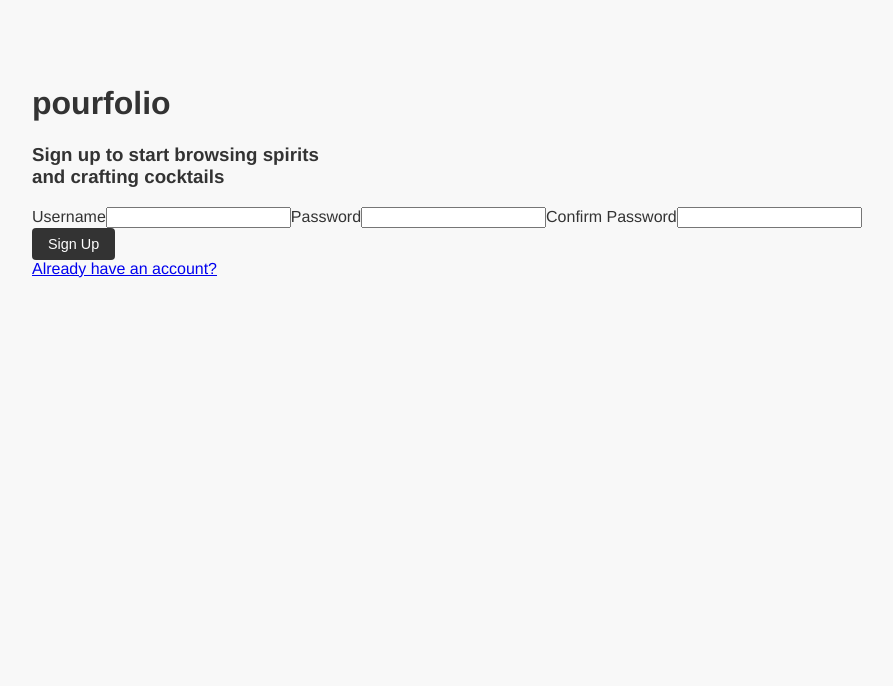
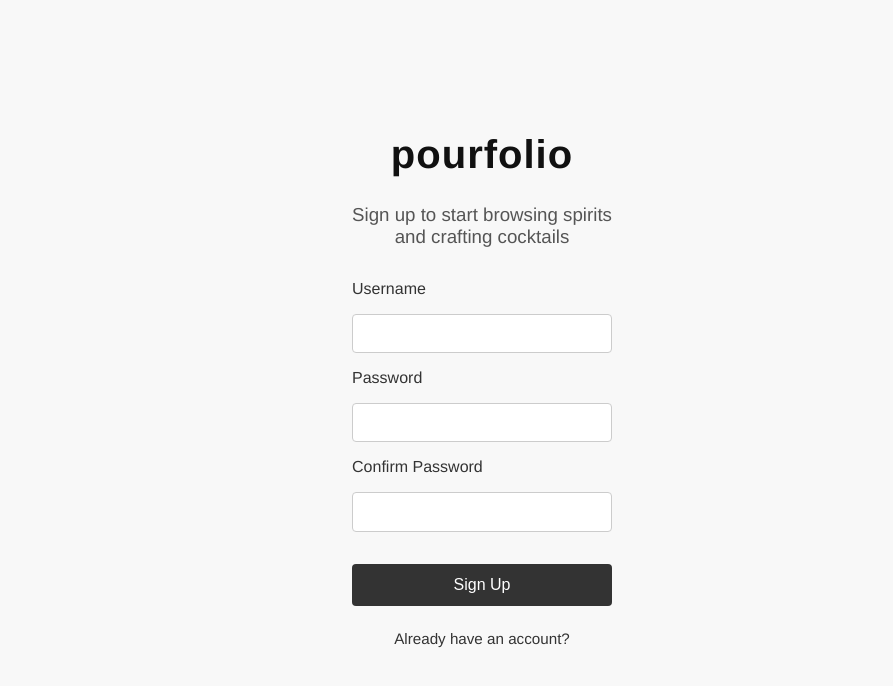
Before and after one commit to gabriellerodarte/pourfolio, a React app in the folder client/: page /signup in a window 1280 px wide. Shown: the whole page, without its empty margins (158-1051 px from the left). Built offline with nearby package versions, Linux system fonts and the light colour scheme; no server answers.

Commit message:
style login and signup

```diff
--- a/client/src/components/Login.js
+++ b/client/src/components/Login.js
@@ -3,6 +3,7 @@ import * as Yup from "yup"
 import { useContext } from "react";
 import { UserContext } from "../context/UserContext";
 import { NavLink, useNavigate } from "react-router-dom";
+import "../styles/auth.css";
 
 function Login() {
     const { setUser, setUserSpirits, setLoggedIn } = useContext(UserContext)
@@ -19,8 +20,9 @@ function Login() {
     }
 
     return (
-        <div>
+        <div className="auth-container">
             <h1 onClick={() => navigate("/")}>pourfolio</h1>
+            <br/>
             <Formik
                 initialValues={initialValues}
                 validationSchema={LoginSchema}
@@ -49,16 +51,16 @@ function Login() {
                     })
                 }}
             >
-                <Form>
+                <Form className="auth-form">
                     <label htmlFor="username">Username</label>
                     <Field name="username" type="text"/>
-                    <ErrorMessage name="username"/>
+                    <ErrorMessage name="username" component="div" className="error"/>
 
                     <label htmlFor="password">Password</label>
                     <Field name="password" type="password"/>
-                    <ErrorMessage name="password"/>
+                    <ErrorMessage name="password" component="div" className="error"/>
 
-                    <button type="submit">Login</button>
+                    <button type="submit">Log In</button>
                 </Form>
             </Formik>
         <p>
--- a/client/src/components/Signup.js
+++ b/client/src/components/Signup.js
@@ -3,6 +3,7 @@ import { useContext } from 'react';
 import * as Yup from 'yup';
 import { UserContext } from '../context/UserContext';
 import { NavLink, useNavigate } from 'react-router-dom';
+import "../styles/auth.css";
 
 
 function Signup() {
@@ -24,7 +25,7 @@ function Signup() {
     }
 
     return (
-        <div>
+        <div className='auth-container'>
             <h1 onClick={() => navigate("/")}>pourfolio</h1>
             <h3>Sign up to start browsing spirits<br/>and crafting cocktails</h3>
 
@@ -51,19 +52,19 @@ function Signup() {
                     })
                 }}
             >
-                <Form>
+                <Form className='auth-form'>
                     <label htmlFor="username">Username</label>
                     <Field name="username" type="text"/>
-                    <ErrorMessage name="username"/>
+                    <ErrorMessage name="username" component="div" className="error"/>
 
                     <label htmlFor="password">Password</label>
                     <Field name="password" type="password"/>
-                    <ErrorMessage name="password"/>
+                    <ErrorMessage name="password" component="div" className="error"/>
 
 
                     <label htmlFor="confirmPassword">Confirm Password</label>
                     <Field name="confirmPassword" type="password"/>
-                    <ErrorMessage name="confirmPassword"/>
+                    <ErrorMessage name="confirmPassword" component="div" className="error"/>
 
                     <button type="submit">Sign Up</button>
                 </Form>
--- /dev/null
+++ b/client/src/styles/auth.css
@@ -0,0 +1,78 @@
+.auth-container {
+  display: flex;
+  flex-direction: column;
+  justify-content: center;
+  align-items: center;
+  min-height: 70vh;
+  text-align: center;
+  padding: 2rem;
+}
+
+.auth-container h1 {
+  font-size: 2.5rem;
+  letter-spacing: 1px;
+  cursor: pointer;
+  margin-bottom: 0.5rem;
+  color: #111;
+}
+
+.auth-container h3 {
+  font-weight: 400;
+  color: #555;
+  margin-bottom: 2rem;
+}
+
+.auth-form {
+  display: flex;
+  flex-direction: column;
+  width: 100%;
+  max-width: 400px;
+  gap: 1rem;
+}
+
+.auth-form label {
+  text-align: left;
+  font-weight: 500;
+  color: #333;
+}
+
+.auth-form input {
+  padding: 0.6rem;
+  border: 1px solid #ccc;
+  border-radius: 4px;
+  font-size: 1rem;
+}
+
+.auth-form .error {
+  color: crimson;
+  font-size: 0.85rem;
+  text-align: left;
+}
+
+.auth-form button {
+  margin-top: 1rem;
+  background-color: #333;
+  color: #fff;
+  border: none;
+  padding: 0.75rem;
+  font-size: 1rem;
+  border-radius: 4px;
+  cursor: pointer;
+  transition: background-color 0.2s ease;
+}
+
+.auth-form button:hover {
+  background-color: #555;
+}
+
+.auth-container p,
+.auth-container a {
+  margin-top: 1.5rem;
+  font-size: 0.95rem;
+  color: #333;
+  text-decoration: none;
+}
+
+.auth-container a:hover {
+  text-decoration: underline;
+}
```
Also changed, not shown: client/src/styles/app.css (+0 -23 lines), 1 other file.
